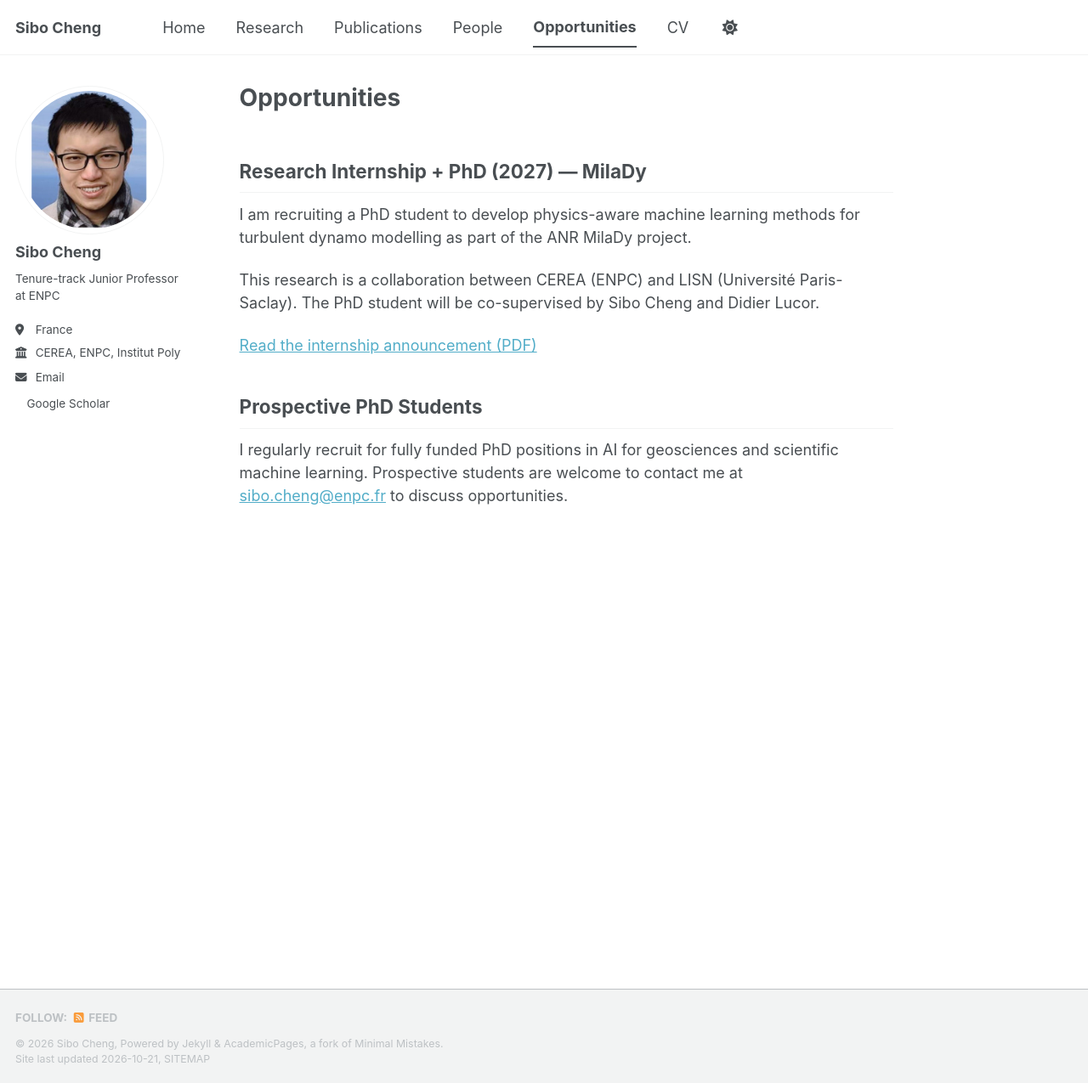
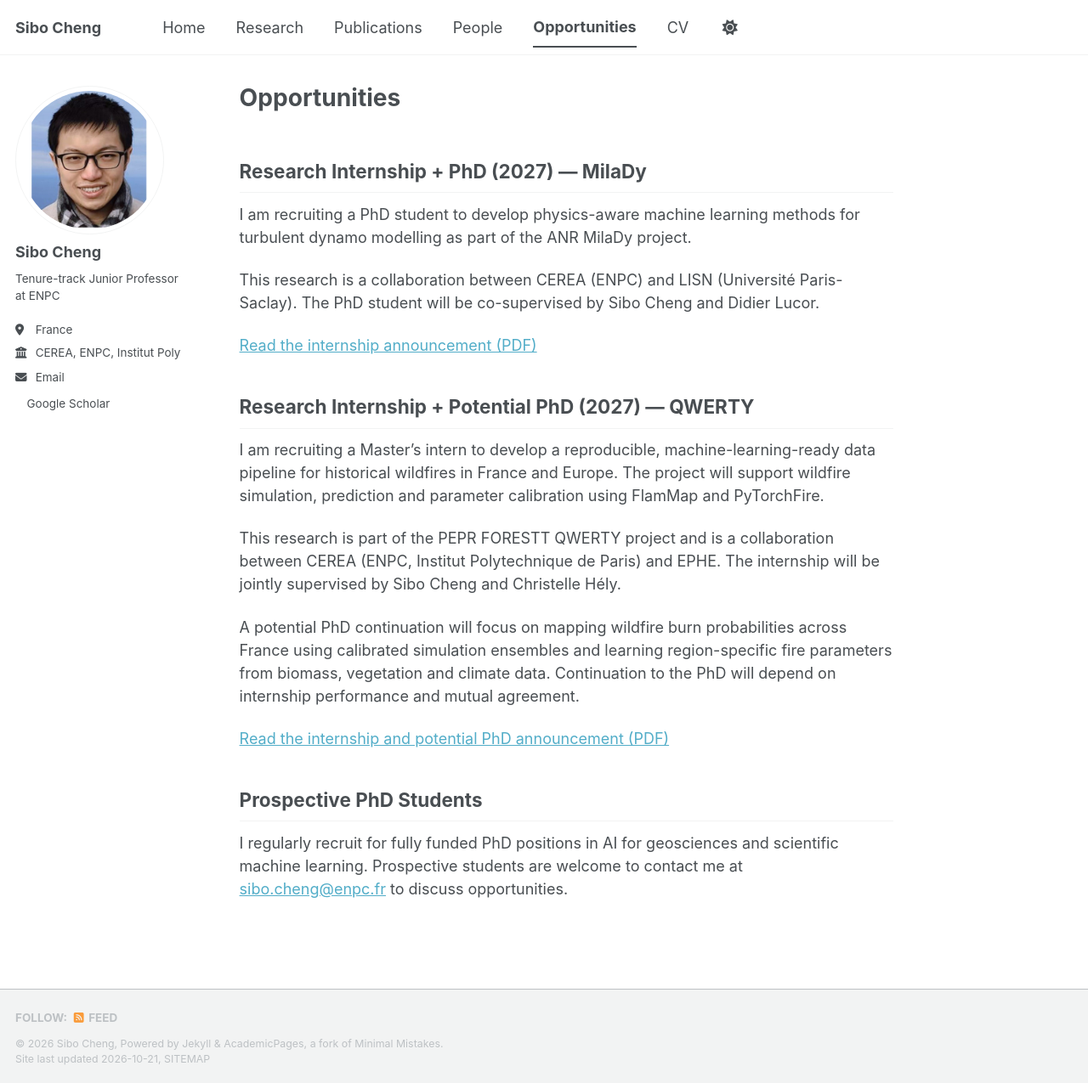
Before and after one commit to scheng2024/scheng2024.github.io, a Jekyll site: the page built from _pages/opportunities.md, in a window 1280 px wide and 1275 px high. Shown: the whole window at 85% size. Built offline with Jekyll 4.4.1, drawn with Linux system fonts in a browser that asks for light colours; a style sheet for code colours, icons or effects is not loaded.

Commit message:
Update opportunities.md

```diff
--- a/_pages/opportunities.md
+++ b/_pages/opportunities.md
@@ -16,6 +16,26 @@ by Sibo Cheng and Didier Lucor.
 
 [Read the internship announcement (PDF)]({{ '/stage_milady_2027.pdf' | relative_url }})
 
+## Research Internship + Potential PhD (2027) — QWERTY
+
+I am recruiting a Master's intern to develop a reproducible,
+machine-learning-ready data pipeline for historical wildfires in France
+and Europe. The project will support wildfire simulation, prediction and
+parameter calibration using FlamMap and PyTorchFire.
+
+This research is part of the PEPR FORESTT QWERTY project and is a
+collaboration between CEREA (ENPC, Institut Polytechnique de Paris)
+and EPHE. The internship will be jointly supervised by Sibo Cheng
+and Christelle Hély.
+
+A potential PhD continuation will focus on mapping wildfire burn
+probabilities across France using calibrated simulation ensembles and
+learning region-specific fire parameters from biomass, vegetation and
+climate data. Continuation to the PhD will depend on internship performance
+and mutual agreement.
+
+[Read the internship and potential PhD announcement (PDF)]({{ '/stage_qwerty_2027.docx.pdf' | relative_url }})
+
 ## Prospective PhD Students
 
 I regularly recruit for fully funded PhD positions in AI for geosciences
```
